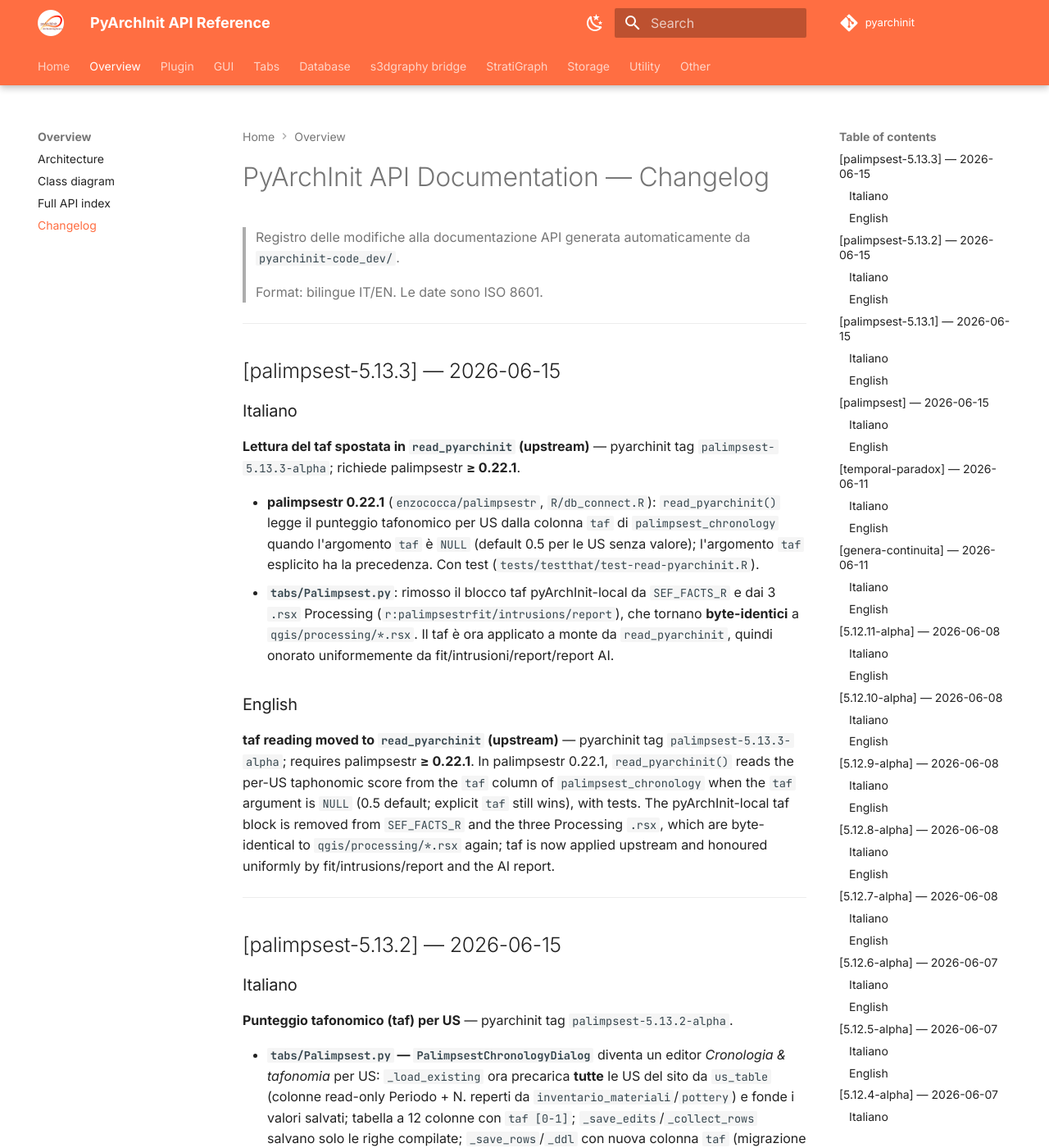
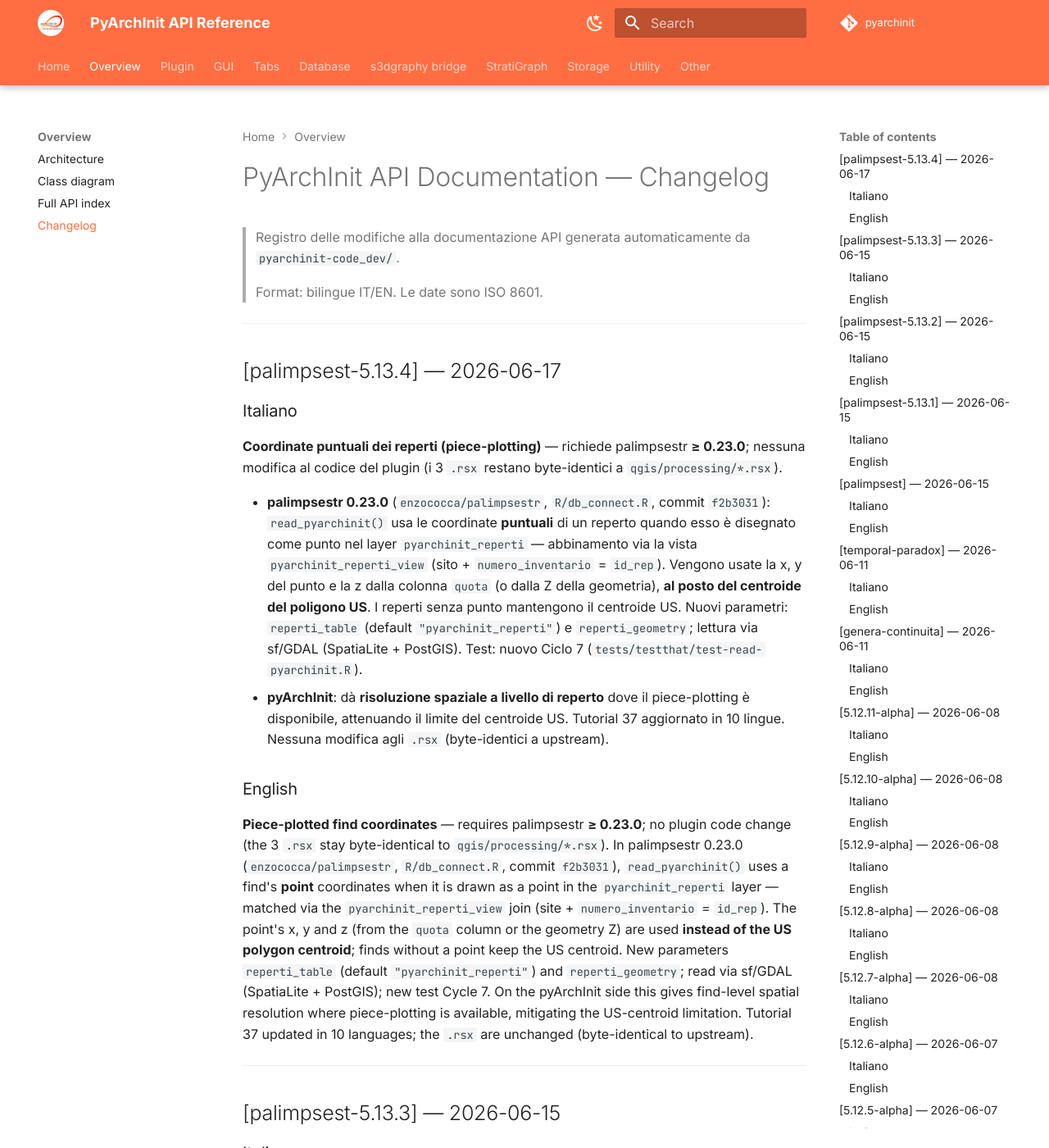
Before and after one commit to enzococca/pyarchinit-api-docs, an MkDocs documentation site: the page built from docs/CHANGELOG.md, in a window 1280 px wide and 1400 px high. Shown: the whole window at 82% size. Built offline with MkDocs 1.6.1 and Material for MkDocs 9.7.7, drawn with Linux system fonts in a browser that asks for light colours; comment, search, counter and statistics services are not loaded.

Commit message:
changelog: palimpsest-5.13.4 — piece-plotted find coordinates (palimpsestr 0.23.0)

```diff
--- a/docs/CHANGELOG.md
+++ b/docs/CHANGELOG.md
@@ -4,6 +4,21 @@
 > da `pyarchinit-code_dev/`.
 >
 > Format: bilingue IT/EN. Le date sono ISO 8601.
+
+---
+
+## [palimpsest-5.13.4] — 2026-06-17
+
+### Italiano
+
+**Coordinate puntuali dei reperti (piece-plotting)** — richiede palimpsestr **≥ 0.23.0**; nessuna modifica al codice del plugin (i 3 `.rsx` restano byte-identici a `qgis/processing/*.rsx`).
+
+- **palimpsestr 0.23.0** (`enzococca/palimpsestr`, `R/db_connect.R`, commit `f2b3031`): `read_pyarchinit()` usa le coordinate **puntuali** di un reperto quando esso è disegnato come punto nel layer `pyarchinit_reperti` — abbinamento via la vista `pyarchinit_reperti_view` (sito + `numero_inventario` = `id_rep`). Vengono usate la x, y del punto e la z dalla colonna `quota` (o dalla Z della geometria), **al posto del centroide del poligono US**. I reperti senza punto mantengono il centroide US. Nuovi parametri: `reperti_table` (default `"pyarchinit_reperti"`) e `reperti_geometry`; lettura via sf/GDAL (SpatiaLite + PostGIS). Test: nuovo Ciclo 7 (`tests/testthat/test-read-pyarchinit.R`).
+- **pyArchInit**: dà **risoluzione spaziale a livello di reperto** dove il piece-plotting è disponibile, attenuando il limite del centroide US. Tutorial 37 aggiornato in 10 lingue. Nessuna modifica agli `.rsx` (byte-identici a upstream).
+
+### English
+
+**Piece-plotted find coordinates** — requires palimpsestr **≥ 0.23.0**; no plugin code change (the 3 `.rsx` stay byte-identical to `qgis/processing/*.rsx`). In palimpsestr 0.23.0 (`enzococca/palimpsestr`, `R/db_connect.R`, commit `f2b3031`), `read_pyarchinit()` uses a find's **point** coordinates when it is drawn as a point in the `pyarchinit_reperti` layer — matched via the `pyarchinit_reperti_view` join (site + `numero_inventario` = `id_rep`). The point's x, y and z (from the `quota` column or the geometry Z) are used **instead of the US polygon centroid**; finds without a point keep the US centroid. New parameters `reperti_table` (default `"pyarchinit_reperti"`) and `reperti_geometry`; read via sf/GDAL (SpatiaLite + PostGIS); new test Cycle 7. On the pyArchInit side this gives find-level spatial resolution where piece-plotting is available, mitigating the US-centroid limitation. Tutorial 37 updated in 10 languages; the `.rsx` are unchanged (byte-identical to upstream).
 
 ---
 
```
